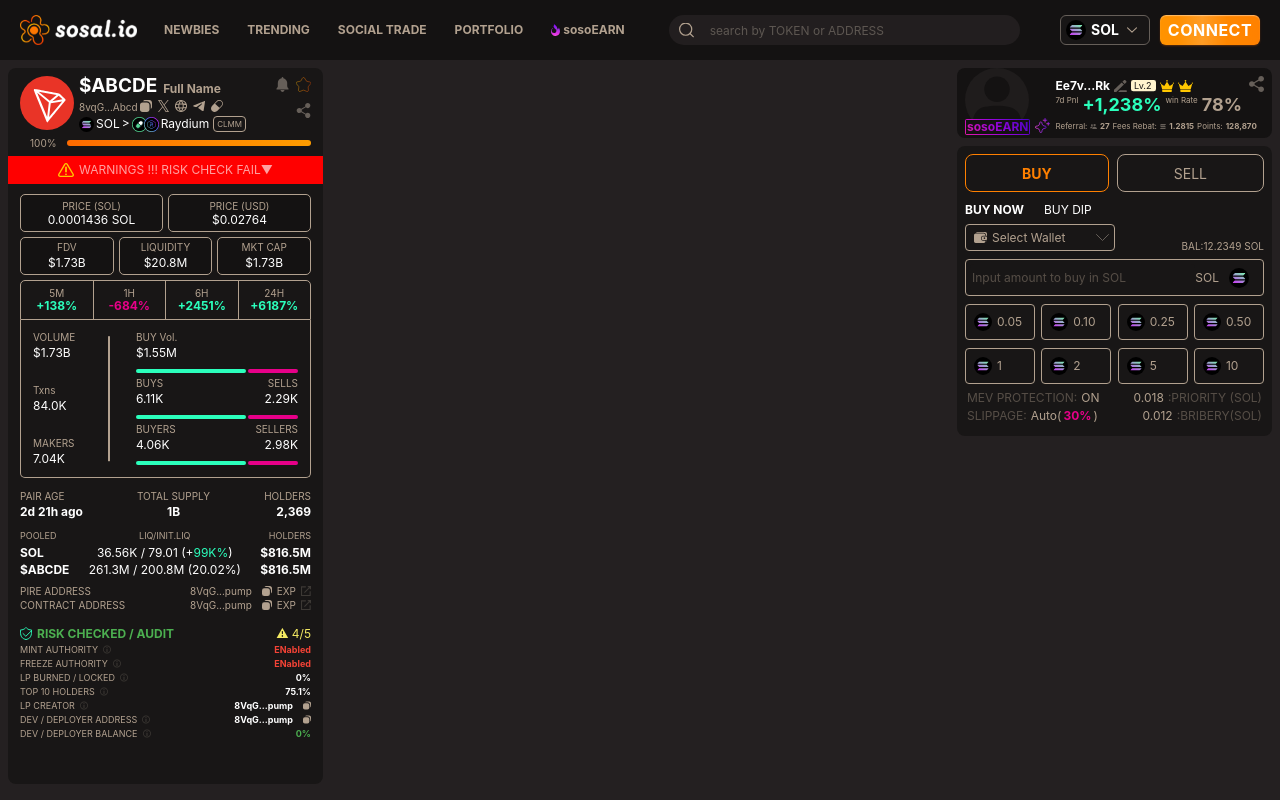
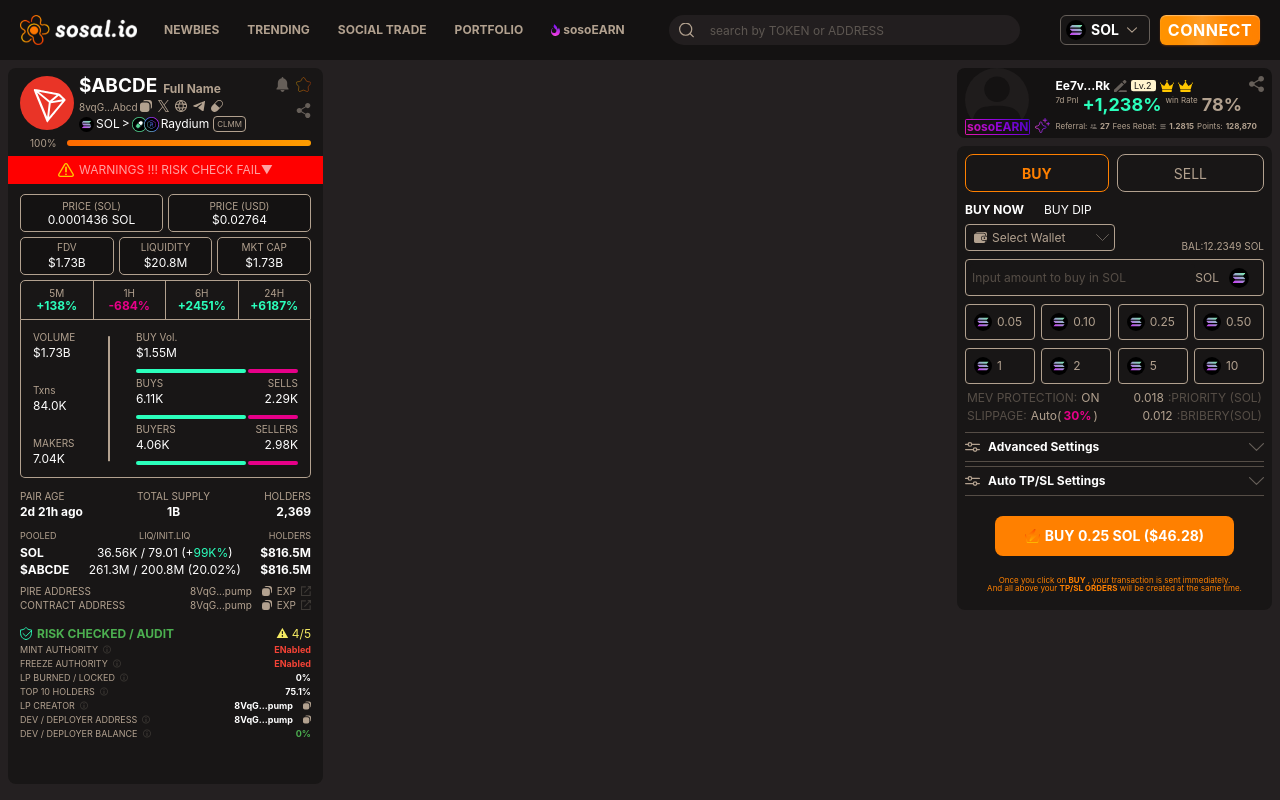
Before and after one commit to Lylilaaaa/Sosal.io, a Vue app in the folder font-code/: page / in a window 1280 px wide. Built offline with nearby package versions, Linux system fonts and the light colour scheme.

Commit message:
完善buy样式

```diff
--- a/font-code/src/components/Content.vue
+++ b/font-code/src/components/Content.vue
@@ -4,4 +4,4 @@
 
 <script setup></script>
 
-<style scoped></style>
+<style></style>
--- a/font-code/src/components/RightBar.vue
+++ b/font-code/src/components/RightBar.vue
@@ -111,8 +111,30 @@
           </div>
         </div>
       </div>
-      <div class="buySetting"></div>
-      <div class="buyBottom"></div>
+      <div class="buySetting">
+        <div class="setting">
+          <img class="left" src="/ui/Asset 49.svg" alt="" />
+          <span>Advanced Settings</span>
+          <img class="right" src="/ui/Asset 80.svg" alt="" />
+        </div>
+        <div class="setting">
+          <img class="left" src="/ui/Asset 49.svg" alt="" />
+          <span>Auto TP/SL Settings</span>
+          <img class="right" src="/ui/Asset 80.svg" alt="" />
+        </div>
+      </div>
+      <div class="buyBottom">
+        <a href="">
+          <div class="buyButton">
+            <img src="/ui/Asset 22.svg" alt="" />
+            <span>BUY <span>0.25</span> SOL ($<span>46.28</span>)</span>
+          </div>
+        </a>
+        <div class="warning">
+          Once you click on <strong>BUY</strong> , your transaction is sent immediately.<br />
+          And all above your <strong>TP/SL ORDERS</strong> will be created at the same time.
+        </div>
+      </div>
     </div>
 
     <div class="sportLight"></div>
@@ -427,4 +449,68 @@
   color: #b2a18f;
   margin: 2px;
 }
+
+/* setting样式 */
+.setting {
+  display: flex;
+  justify-content: space-between;
+  align-items: center;
+  border-top: 1px solid rgba(178, 161, 143, 40%);
+  border-bottom: 1px solid rgba(178, 161, 143, 40%);
+  margin: 4px 0;
+  padding: 8px 0;
+  color: white;
+  font-weight: bold;
+  font-size: 12px;
+}
+
+.setting img {
+  width: 15px;
+}
+
+.setting img.left {
+  margin-right: 8px;
+}
+.setting img.right {
+  margin-left: auto;
+}
+
+/* buy 底部按钮 */
+.buyButton {
+  width: 80%;
+  height: 40px;
+  background-color: #ff8000;
+  display: flex;
+  justify-content: center;
+  align-items: center;
+  border-radius: 8px;
+  margin: 20px auto;
+}
+
+a {
+  text-decoration: none;
+}
+
+.buyButton img {
+  width: 15px;
+  vertical-align: middle;
+  margin-right: 5px;
+}
+.buyButton span {
+  color: white;
+  font-weight: bold;
+  font-size: 14px;
+}
+
+.warning {
+  padding: 0 12px;
+  color: #ff8000;
+  font-size: 8px;
+  text-align: center;
+  margin-bottom: 10px;
+}
+
+div strong {
+  font-weight: bold;
+}
 </style>
```
